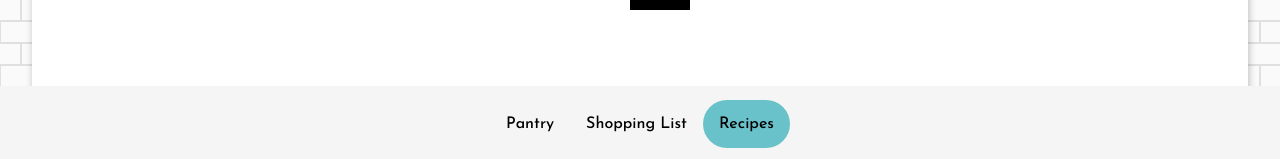
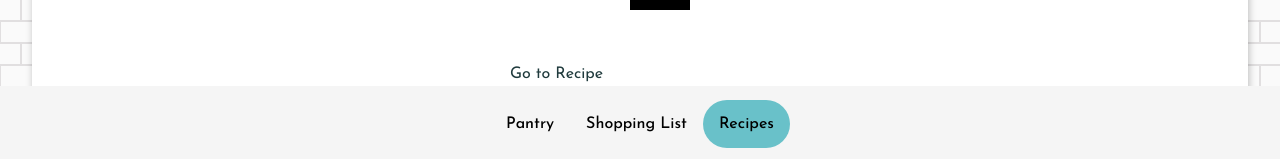
Before and after one commit to wingmatt/kitchensyncc, a Next.js app: page /recipes in a window 1280 px wide. Both pictures are taken after a click on the button "Falafel". Shown: the part 639-798 px from the top of the page. Built offline with nearby package versions, Linux system fonts and the light colour scheme.

Commit message:
Add CollapsiblePanel & use within Recipe

```diff
--- /dev/null
+++ b/components/CollapsiblePanel.tsx
@@ -0,0 +1,20 @@
+import { useState } from 'react'
+
+export default function CollapsiblePanel (props) {
+  const [expanded, setExpanded] = useState(false)
+
+  return (
+    <>
+      <h2 onClick={() => setExpanded(!expanded)}>
+        <button aria-expanded={expanded}>{props.title}</button>
+        <svg viewBox="0 0 10 10" focusable="false">
+          <rect className="vert" height="8" width="2" y="1" x="4"/>
+          <rect height="2" width="8" y="4" x="1" />
+        </svg>
+      </h2>
+      <div hidden={expanded ? false : true}>
+        {props.children}
+      </div>
+    </>
+  )
+}
--- a/components/Recipe.tsx
+++ b/components/Recipe.tsx
@@ -1,21 +1,18 @@
+import { useState } from 'react'
 import { Recipe as RecipeInterface } from "../types";
 import IngredientList from "./IngredientList";
+import CollapsiblePanel from "./CollapsiblePanel"
 
 export default function Recipe(props: RecipeInterface) {
+  const [expanded, setExpanded] = useState(false)
+
   return (
     <article className="recipe">
       <img src="https://via.placeholder.com/300x200" alt={props.name}></img>
-      <h2>
-        <button aria-expanded="false">{props.name}</button>
-        <svg viewBox="0 0 10 10" focusable="false">
-          <rect className="vert" height="8" width="2" y="1" x="4"/>
-          <rect height="2" width="8" y="4" x="1" />
-        </svg>
-      </h2>
-      <div hidden>
+      <CollapsiblePanel title={props.name}>
         <a href={props.url}>Go to Recipe</a>
         <IngredientList title="Ingredients" ingredients={props.ingredients} />
-      </div>
+      </CollapsiblePanel>
     </article>
   );
 }
```
